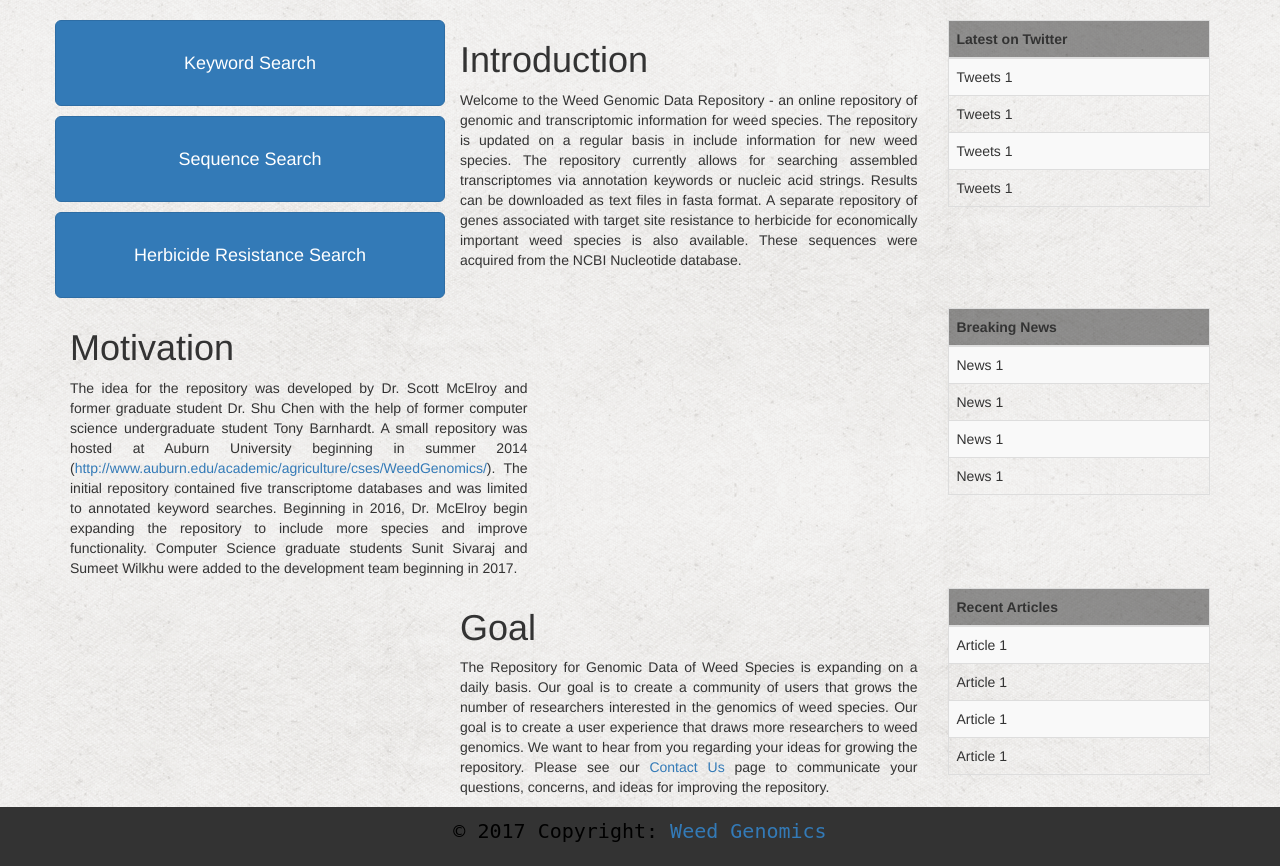
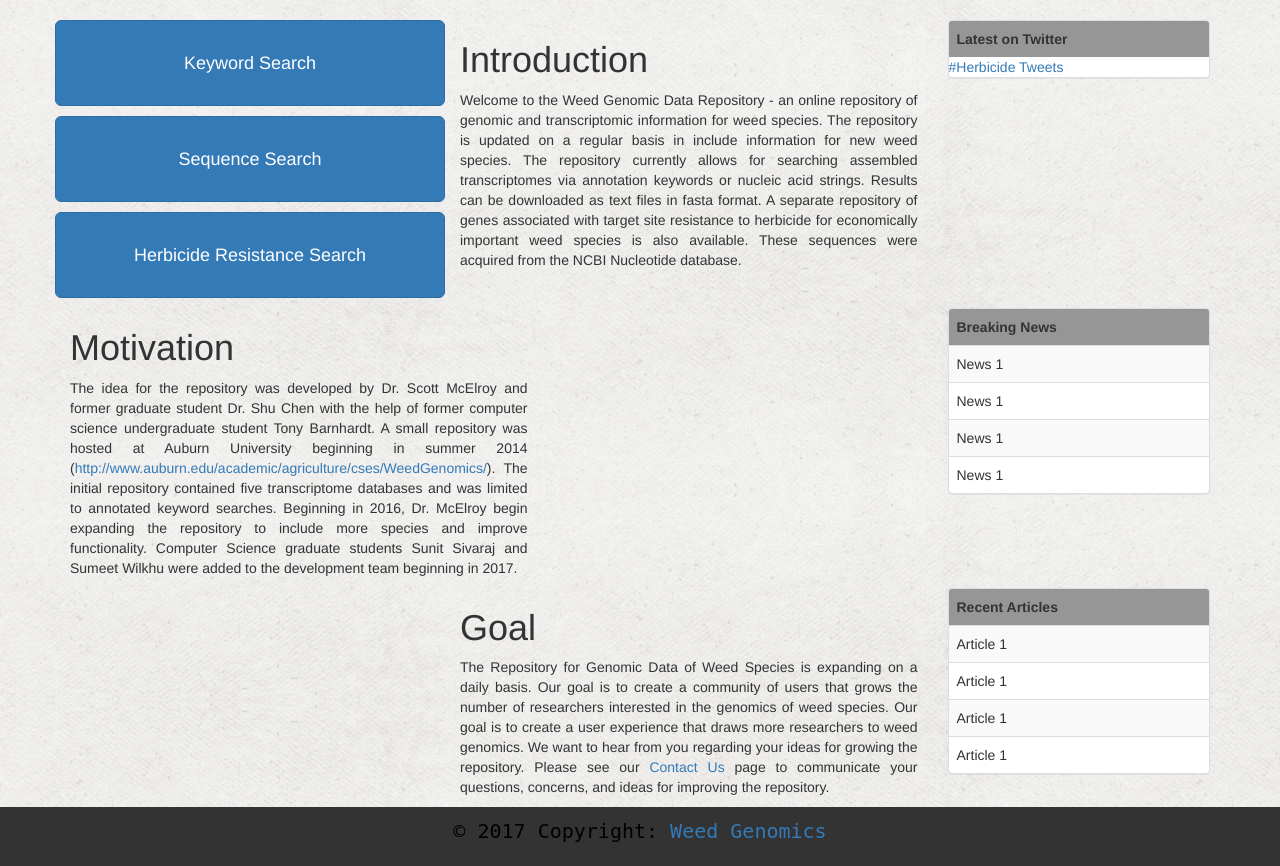
Before and after one commit to Wilkhu90/Weedgenomics, a Django app: page / in a window 1280 px wide. Shown: the part 350-1216 px from the top of the page. Run offline with Django 3.2, Linux system fonts and the light colour scheme; lists and menus that the app fills with data are empty; some libraries are stand-ins or nearby versions.

Commit message:
Adding new stuff

```diff
--- a/search/static/search/style.css
+++ b/search/static/search/style.css
@@ -117,3 +117,6 @@
 body {
   background: transparent url("images/exclusive_paper.png");
 }
+table {
+  border-radius: 10px;
+}
--- a/search/templates/search/index.html
+++ b/search/templates/search/index.html
@@ -84,6 +84,24 @@
     <p>© 2017 Copyright: <a href=""> Weed Genomics </a></p>
   </div>
 </div>
+<script>
+window.twttr = (function(d, s, id) {
+  var js, fjs = d.getElementsByTagName(s)[0],
+    t = window.twttr || {};
+  if (d.getElementById(id)) return t;
+  js = d.createElement(s);
+  js.id = id;
+  js.src = "https://platform.twitter.com/widgets.js";
+  fjs.parentNode.insertBefore(js, fjs);
+
+  t._e = [];
+  t.ready = function(f) {
+    t._e.push(f);
+  };
+
+  return t;
+}(document, "script", "twitter-wjs"));
+</script>
       <script>
       /*
       Script for setting active item in the Navigation bar
--- a/search/templates/search/main.html
+++ b/search/templates/search/main.html
@@ -24,26 +24,24 @@
     is also available.  These sequences were acquired from the NCBI Nucleotide database.</p>
   </div>
   <div class="col-xs-3">
+    <div class="panel panel-default">
       <table class="table table-striped table-bordered">
         <thead class="thead-inverse">
           <tr>
             <th>Latest on Twitter</th>
           </tr>
         </thead>
+      </table>
+      <script async src="//platform.twitter.com/widgets.js" charset="utf-8"></script>
+      <table class="table table-striped table-bordered">
           <tbody>
+            <script>!function(d,s,id){var js,fjs=d.getElementsByTagName(s)[0],p=/^http:/.test(d.location)?'http':'https';if(!d.getElementById(id)){js=d.createElement(s);js.id=id;js.src=p+"://platform.twitter.com/widgets.js";fjs.parentNode.insertBefore(js,fjs);}}(document,"script","twitter-wjs");</script>
+
             <tr>
-            <td>Tweets 1</td>
-          </tr>
-          <tr>
-            <td>Tweets 1</td>
-          </tr>
-          <tr>
-            <td>Tweets 1</td>
-          </tr>
-          <tr>
-            <td>Tweets 1</td>
+              <a class="twitter-timeline"  href="https://twitter.com/hashtag/Herbicide" data-widget-id="887358198746947584">#Herbicide Tweets</a>
             </tr>
       </table>
+    </div>
   </div>
 </div>
 
@@ -55,6 +53,7 @@
   <div class="col-xs-4">
   </div>
   <div class="col-xs-3">
+    <div class="panel panel-default">
       <table class="table table-striped table-bordered">
           <thead class="thead-inverse">
             <tr>
@@ -77,6 +76,7 @@
       </table>
     </div>
   </div>
+</div>
 
 <div class="row">
   <div class="col-xs-4">
@@ -86,6 +86,7 @@
     <p style="text-align:justify">The Repository for Genomic Data of Weed Species is expanding on a daily basis.  Our goal is to create a community of users that grows the number of researchers interested in the genomics of weed species.  Our goal is to create a user experience that draws more researchers to weed genomics.  We want to hear from you regarding your ideas for growing the repository.  Please see our <a href="/contact">Contact Us</a> page to communicate your questions, concerns, and ideas for improving the repository. </p>
   </div>
   <div class="col-xs-3">
+    <div class="panel panel-default">
       <table class="table table-striped table-bordered">
           <thead class="thead-inverse">
             <tr>
@@ -108,6 +109,7 @@
       </table>
     </div>
   </div>
+</div>
 
 {% block results %} {% endblock %}
 
```
Lines whose indentation alone changed are shown as unchanged.
